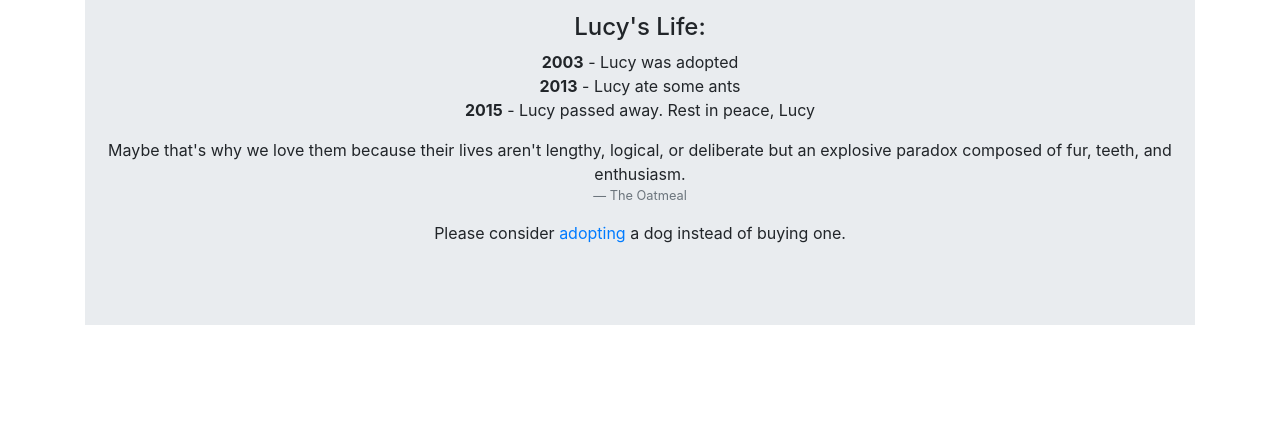
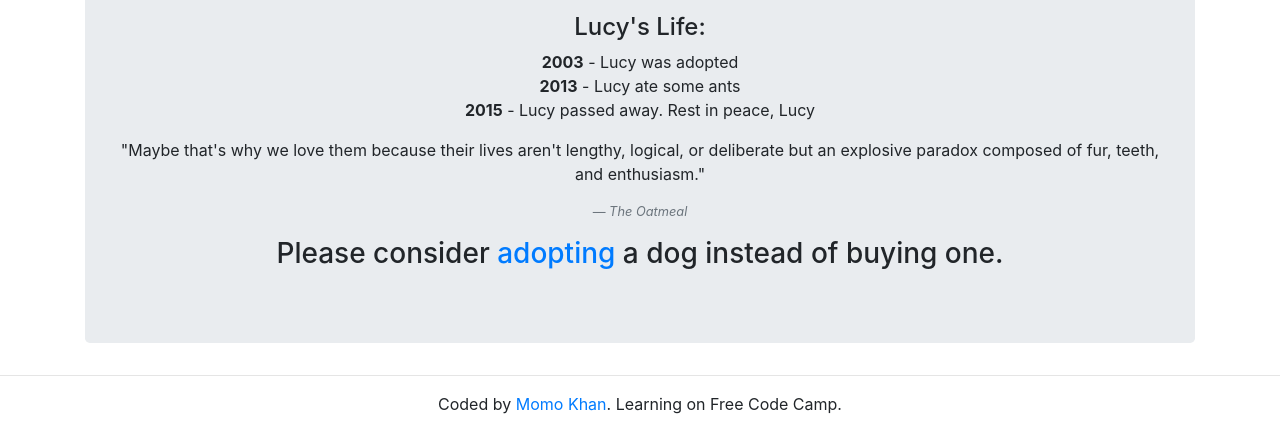
Before and after one commit to KhanOnGitHub/tribute, a plain HTML site: page index.html in a window 1280 px wide. Shown: the part 564-996 px from the top of the page. Before the commit the page ends 921 px from the top, so only its background shows below. Drawn offline with nearby package versions, Linux system fonts and the light colour scheme.

Commit message:
Added quotes in the block quote. Emphasized the person being quoted. Added a footer linking to FCC profile.

```diff
--- a/index.html
+++ b/index.html
@@ -8,7 +8,7 @@
 </head>
 <body>
 	<div class="container">
-	  <div class=" text-center jumbotron jumbotron-fluid">
+	  <div class=" text-center jumbotron">
 	    <h1 class="font-weight-bold">Lucy the Labrador Mix</h1>
 	    <h3 class="font-italic">A great friend with an even greater stomach</h3>
 	    <figure class="figure">
@@ -22,11 +22,15 @@
 	      <li><b>2015</b> - Lucy passed away. Rest in peace, Lucy</li>
 	    </ul>
 	    <blockquote>
-	      Maybe that's why we love them because their lives aren't lengthy, logical, or deliberate but an explosive paradox composed of fur, teeth, and enthusiasm.
-	      <footer class="blockquote-footer">The Oatmeal</footer>
+	    	<p>"Maybe that's why we love them because their lives aren't lengthy, logical, or deliberate but an explosive paradox composed of fur, teeth, and enthusiasm."</p>
+	      <footer class="blockquote-footer"><em>The Oatmeal</em></footer>
 	    </blockquote>
-	    <p>Please consider <a href="https://www.adoptapet.com/" target="_blank">adopting</a> a dog instead of buying one.</p>
+	    <h3>Please consider <a href="https://www.adoptapet.com/" target="_blank">adopting</a> a dog instead of buying one.</h3>
 	  </div>
 	</div>
+	<footer class="text-center">
+		<hr>
+		<p>Coded by <a href="https://www.freecodecamp.org/khanongithub" target="_blank">Momo Khan</a>. Learning on Free Code Camp.</p>
+	</footer>
 </body>
 </html>
```
